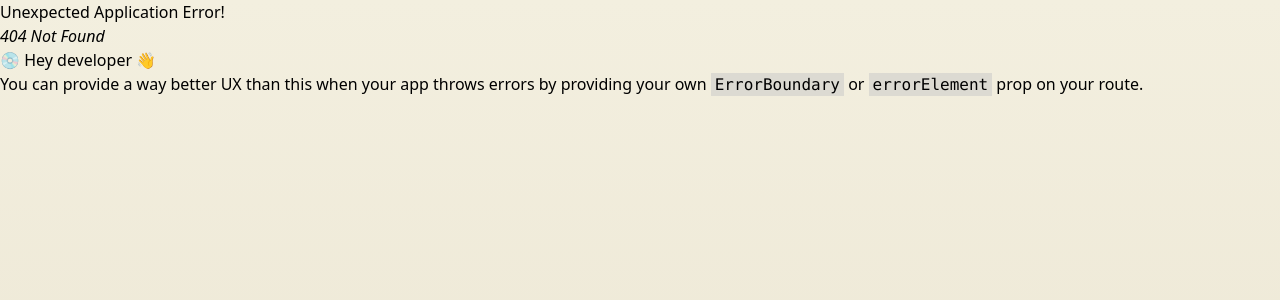
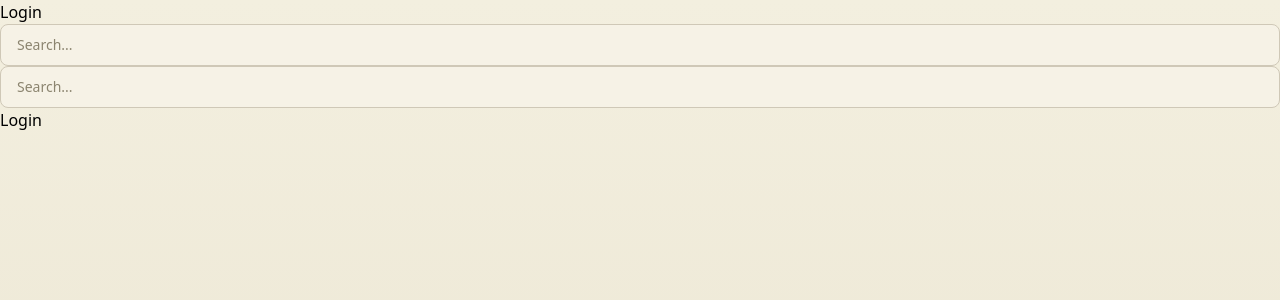
Before and after one commit to Otaviocuriel/ShoppingMarketTic, a React (Vite) app: page /login in a window 1280 px wide. Before the commit this address had no page. Shown: the top 300 px of the page. Built offline with nearby package versions, Linux system fonts and the light colour scheme.

Commit message:
Tela de Login feita

```diff
--- a/src/App.tsx
+++ b/src/App.tsx
@@ -1,11 +1,16 @@
 import {createBrowserRouter, RouterProvider} from "react-router-dom";
 import { ShoppingListProvider } from "./app/contexts/ShoppingCart";
 import Home from "./app/view/home";
+import Login from "./app/view/login";
 import Layout from "./app/components/Layout";
 import ShoppingCart from "./app/view/ShoppingCart";
 
 function App() {
   const route = createBrowserRouter([
+    {
+      path: "/login",
+      element: <Login/>,
+    },
     {
       element: <Layout />,
       children: [
--- /dev/null
+++ b/src/app/view/Login.tsx
@@ -0,0 +1,57 @@
+import { useState } from "react"
+import Input from "../components/input"
+import authService from "../services/auth.service";
+import { useNavigate } from "react-router-dom";
+
+const Login = () => {
+    const [formData, setFormData] = useState({
+        email:"",
+        password:"",
+    });
+
+   const navigate = useNavigate()
+
+    const handleChange = (e: React.ChangeEvent<HTMLInputElement>) => {
+        setFormData({...formData, [e.target.name]: e.target.value});
+    };
+
+    const handleSubmit = async (e: React.FormEvent<HTMLFormElement>) => {
+        e.preventDefault();
+
+        try{
+            const res = authService.autenticate(formData);
+            authService.setLoggedUser(await res);
+
+            return navigate ("/")
+        }
+
+        catch{
+            console.log("Error during login process");
+        }
+    }
+
+    return (
+        <div>
+            <h1>Login</h1>
+            <form onSubmit={(e) => void handleSubmit(e)}>
+                <Input
+                type="text"
+                placeholder="Email"
+                value={formData.email}
+                name="email"
+                onChange={(e) => handleChange(e)}
+                />
+                <Input
+                type="password"
+                placeholder="Password"
+                value={formData.password}
+                name="password"
+                onChange={(e) => handleChange(e)}
+                />
+                <button type="submit">Login</button>
+            </form>
+        </div>
+    )
+}
+
+export default Login;
```
